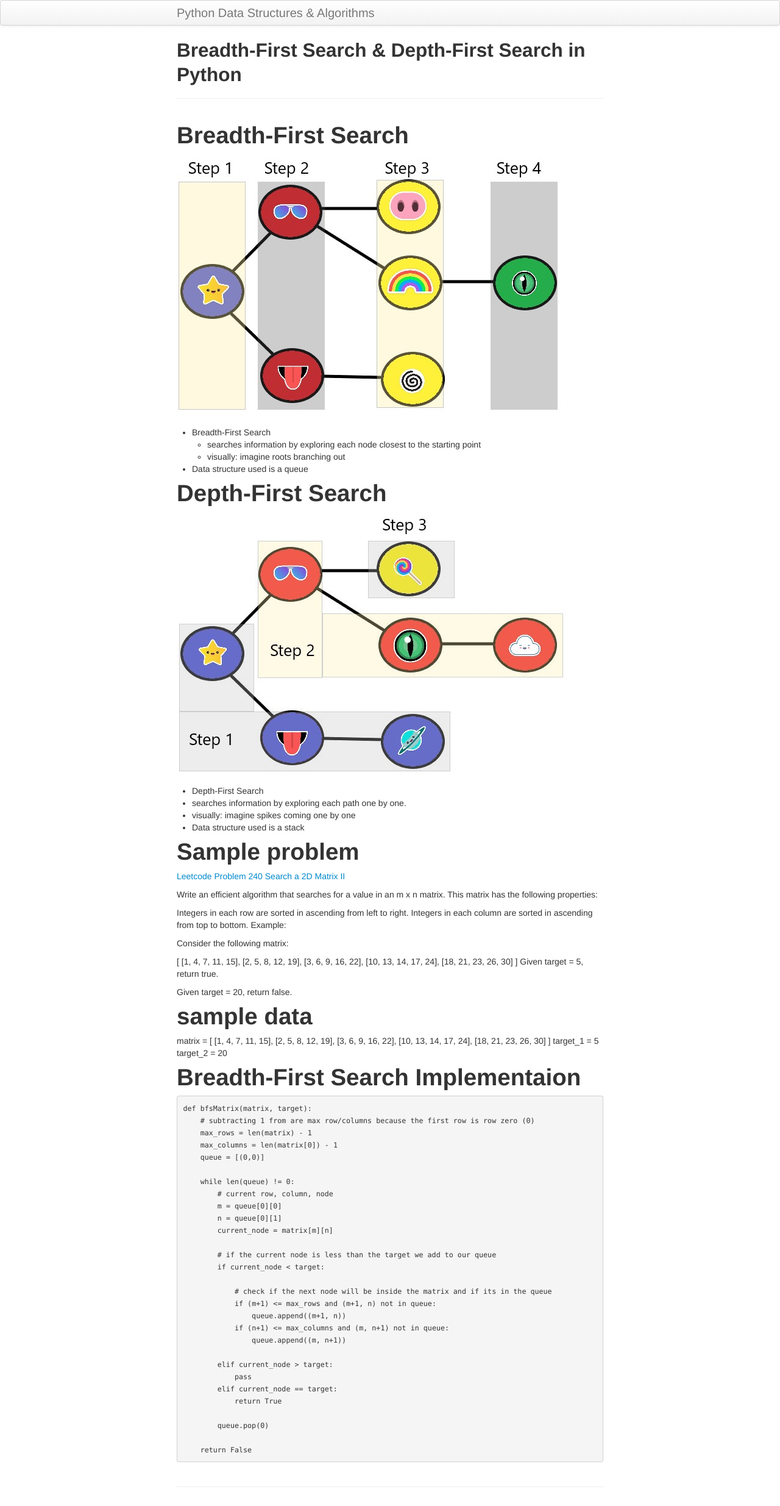
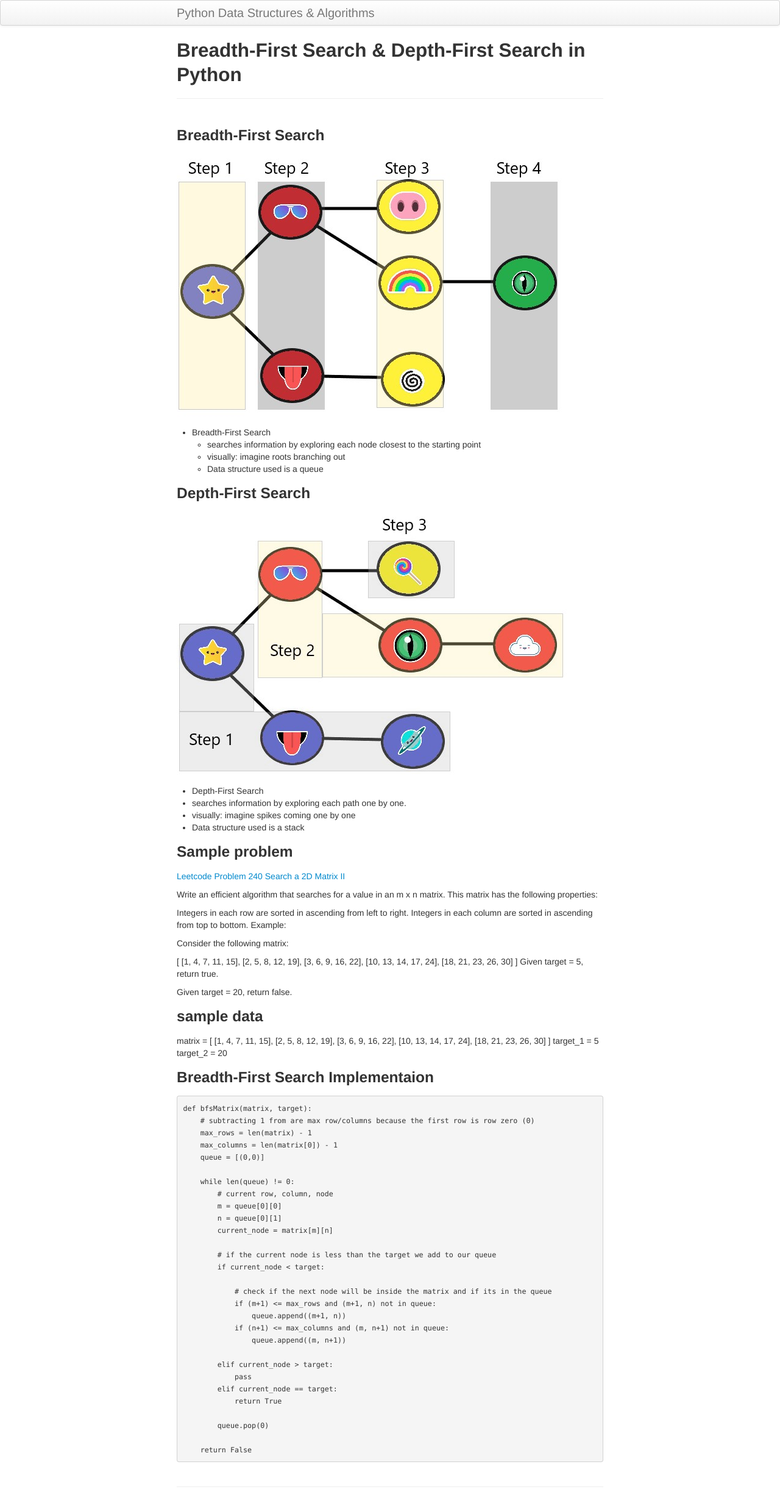
Before and after one commit to KyleMcClay/python_dsa, a Jekyll site: the page built from pages/BFS_vs_DFS.md, in a window 1280 px wide. Shown: the whole page at 61% size. Built offline with Jekyll 4.4.1, drawn with Linux system fonts in a browser that asks for light colours.

````diff
--- a/pages/BFS_vs_DFS.md
+++ b/pages/BFS_vs_DFS.md
@@ -4,16 +4,16 @@ title: Breadth-First Search & Depth-First Search in Python
 description: How to use BFS & DFS algorithms in python
 ---
 
-# Breadth-First Search
+### Breadth-First Search
 
 <img src="https://kylemcclay.github.io/python_dsa/images/BFS.jpg" alt="Broken" class="inline"/>
 
 - Breadth-First Search
   - searches information by exploring each node closest to the starting point
   - visually: imagine roots branching out
- - Data structure used is a queue
+  - Data structure used is a queue
 
-# Depth-First Search
+### Depth-First Search
 
 <img src="https://kylemcclay.github.io/python_dsa/images/DFS.jpg" alt="Broken" class="inline"/>
 
@@ -23,7 +23,7 @@ description: How to use BFS & DFS algorithms in python
  - Data structure used is a stack
 
 
-# Sample problem
+### Sample problem
 [Leetcode Problem 240 Search a 2D Matrix II](https://leetcode.com/problems/search-a-2d-matrix-ii/)
 
 Write an efficient algorithm that searches for a value in an m x n matrix. This matrix has the following properties:
@@ -45,7 +45,7 @@ Given target = 5, return true.
 
 Given target = 20, return false.
 
-# sample data
+### sample data
 matrix = [
     [1,   4,  7, 11, 15],
     [2,   5,  8, 12, 19],
@@ -57,7 +57,7 @@ target_1 = 5
 target_2 = 20
 
 
-# Breadth-First Search Implementaion
+### Breadth-First Search Implementaion
 ```python
 def bfsMatrix(matrix, target):
     # subtracting 1 from are max row/columns because the first row is row zero (0)
````
